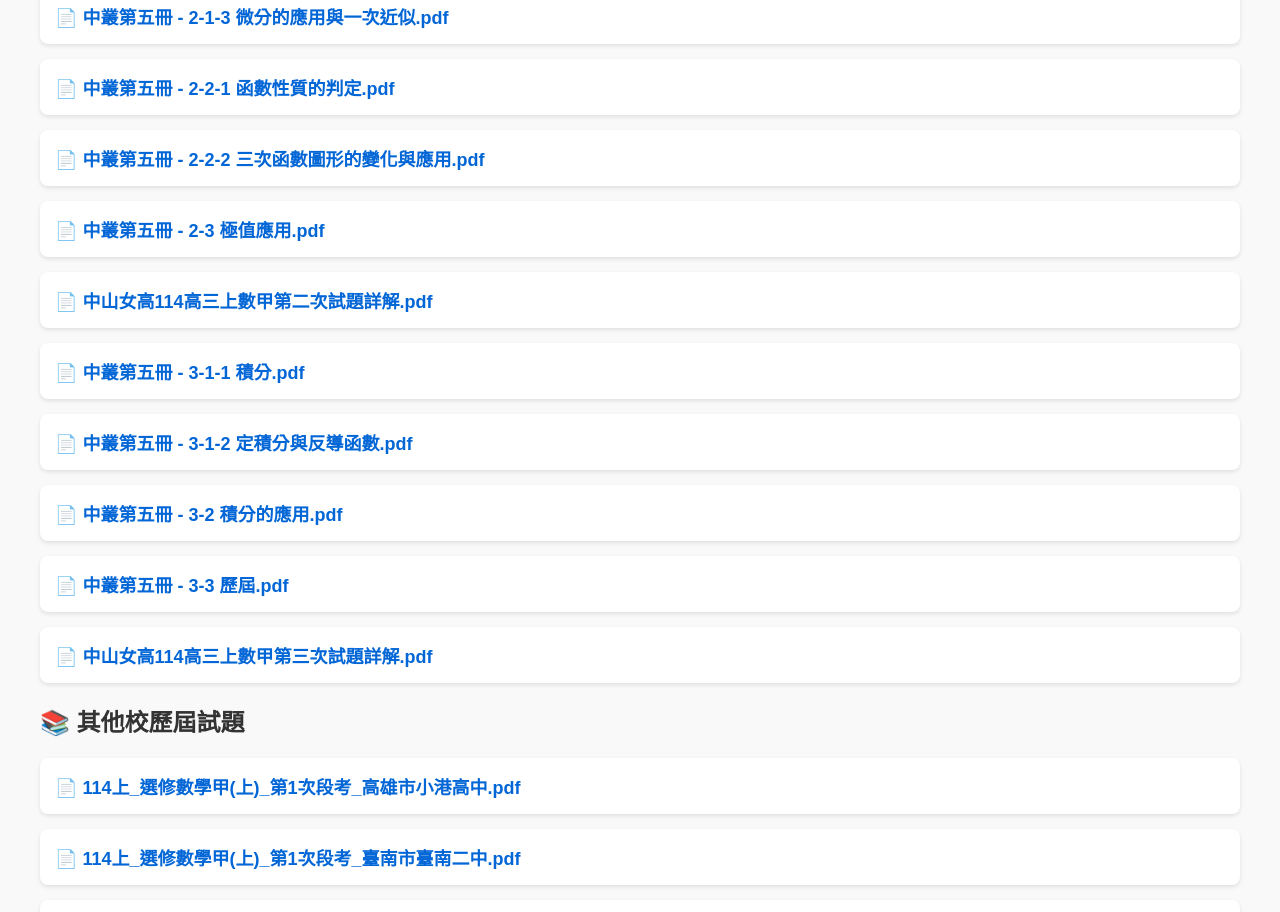
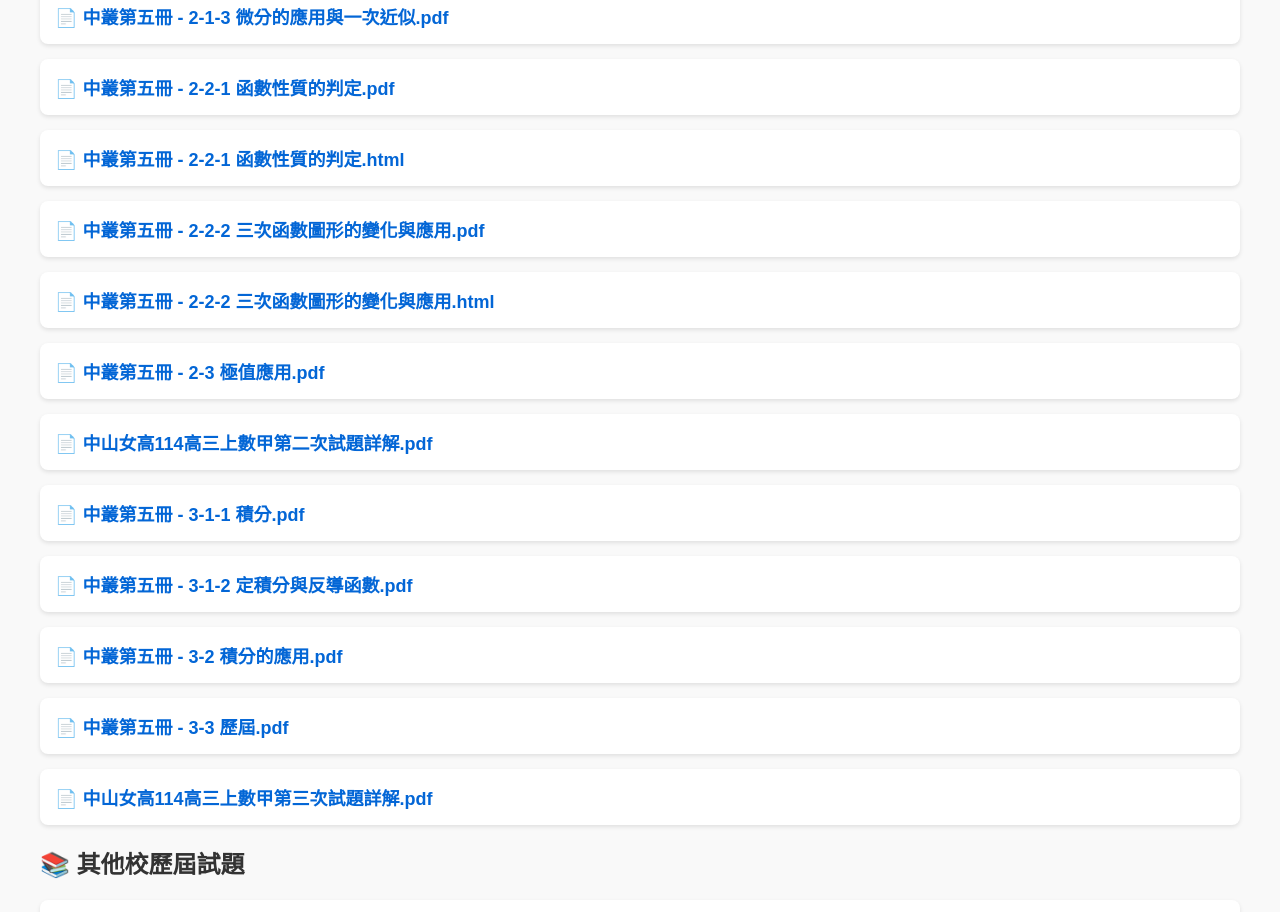
Before and after one commit to brucehsu60/series, a plain HTML site: page index.html in a window 1280 px wide. Shown: the part 1453-2365 px from the top of the page. Drawn offline with Linux system fonts and the light colour scheme.

Commit message:
Update index.html

```diff
--- a/index.html
+++ b/index.html
@@ -68,7 +68,9 @@
         <li><a href="中叢第五冊 - 2-1-2 導函數與微分公式.pdf" target="_blank">📄 中叢第五冊 - 2-1-2 導函數與微分公式.pdf</a></li>
         <li><a href="中叢第五冊 - 2-1-3 微分的應用與一次近似.pdf" target="_blank">📄 中叢第五冊 - 2-1-3 微分的應用與一次近似.pdf</a></li>
         <li><a href="中叢第五冊 - 2-2-1 函數性質的判定.pdf" target="_blank">📄 中叢第五冊 - 2-2-1 函數性質的判定.pdf</a></li>
+        <li><a href="中叢第五冊 - 2-2-1 函數性質的判定.html" target="_blank">📄 中叢第五冊 - 2-2-1 函數性質的判定.html</a></li>
         <li><a href="中叢第五冊 - 2-2-2 三次函數圖形的變化與應用.pdf" target="_blank">📄 中叢第五冊 - 2-2-2 三次函數圖形的變化與應用.pdf</a></li>
+        <li><a href="中叢第五冊 - 2-2-2 三次函數圖形的變化與應用.html" target="_blank">📄 中叢第五冊 - 2-2-2 三次函數圖形的變化與應用.html</a></li>
         <li><a href="中叢第五冊 - 2-3 極值應用.pdf" target="_blank">📄 中叢第五冊 - 2-3 極值應用.pdf</a></li>
         <li><a href="中山女高114高三上數甲第二次試題詳解.pdf" target="_blank">📄 中山女高114高三上數甲第二次試題詳解.pdf</a></li>
         <li><a href="中叢第五冊 - 3-1-1 積分.pdf" target="_blank">📄 中叢第五冊 - 3-1-1 積分.pdf</a></li>
```
